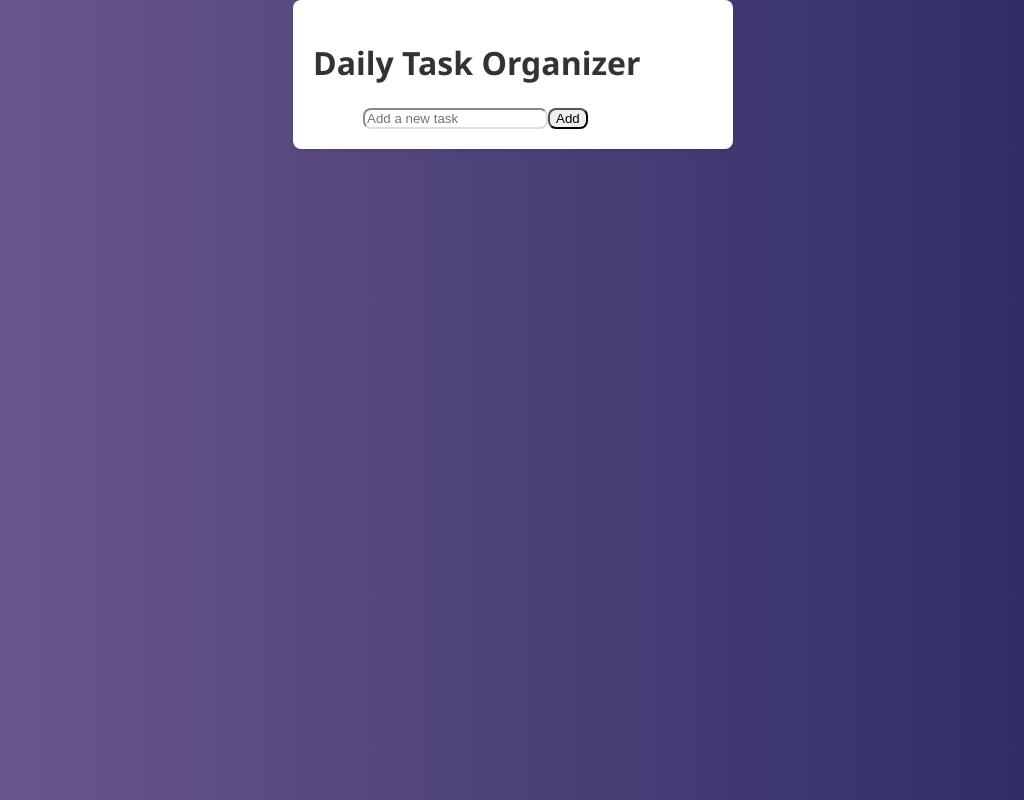
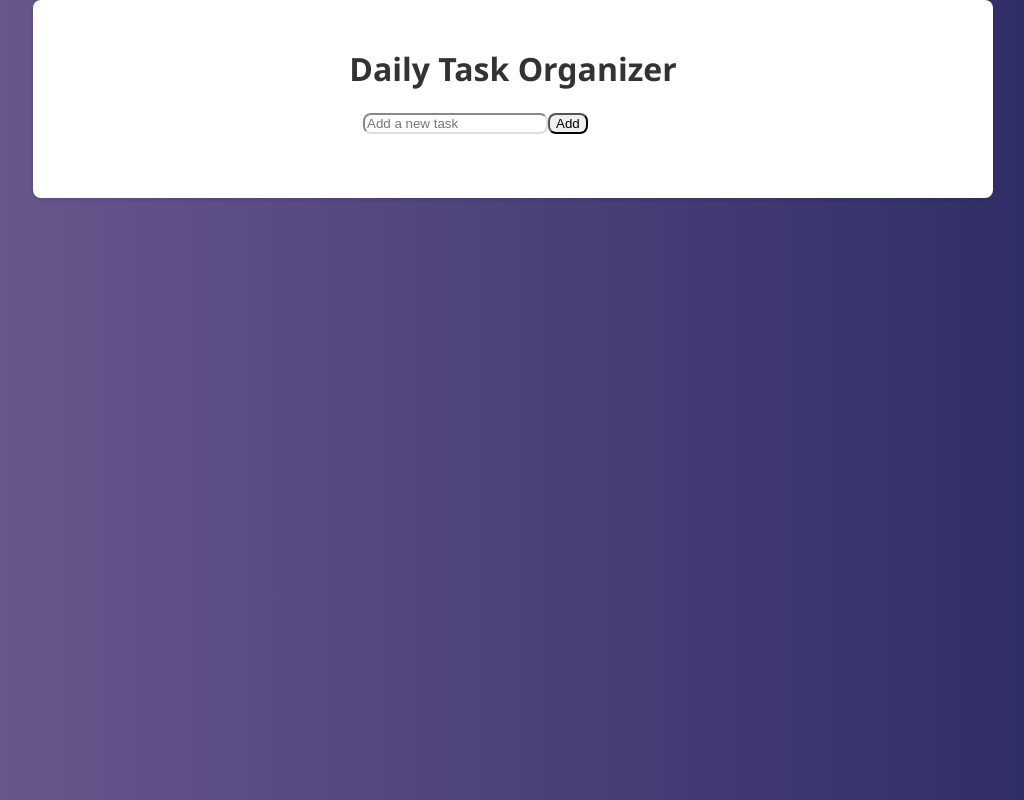
Before and after one commit to umairBinMohammad/daily-task-organizer, a React (Create React App) app: page / in a window 1280 px wide. Shown: the whole page, without its empty margins (127-1151 px from the left). Built offline with nearby package versions, Linux system fonts and the light colour scheme.

Commit message:
Modified formatting of App.js to use percentages

```diff
--- a/src/App.js
+++ b/src/App.js
@@ -8,29 +8,31 @@ import useTaskStore from './store/taskStore';
  * It uses the task store to manage tasks and passes necessary props to child components.
  */
 const App = () => {
-  // Get tasks from the task store
   const tasks = useTaskStore((state) => state.tasks);
-  // Function to add a new task
   const addTask = useTaskStore((state) => state.addTask);
-  // Function to toggle the completion status of a task
   const toggleTaskCompletion = useTaskStore((state) => state.toggleTaskCompletion);
-  // Function to delete a task
   const deleteTask = useTaskStore((state) => state.deleteTask);
 
   return (
-    <div className="p-4 max-w-md mx-auto bg-gray-100 min-h-screen" style={{ maxWidth: '400px', margin: '0 auto', padding: '20px', borderRadius: '8px', boxShadow: '0 2px 4px rgba(0, 0, 0, 0.1)', backgroundColor: '#fff' }}>
-      <h1 className="text-xl font-bold text-center mb-4">Daily Task Organizer</h1>
+    <div
+      className="p-4 max-w-md mx-auto bg-gray-100 min-h-screen"
+      style={{
+        maxWidth: '65%', // 90% of the viewport width
+        margin: '0 auto',
+        padding: '2% 5% 5% 5%', // Lowered the top padding to 2%
+        borderRadius: '0.5rem', // Use rem for consistent scaling
+        boxShadow: '0 0.125rem 0.25rem rgba(0, 0, 0, 0.1)', // Converted to rem
+        backgroundColor: '#fff',
+      }}
+    >
+      <h1 className="text-xl font-bold text-center mb-4" style={{ textAlign: 'center' }}>Daily Task Organizer</h1>
       {/* Component to add a new task */}
       <div className="mb-4">
         <AddTask onAdd={addTask} />
       </div>
       {/* Component to list all tasks */}
       <div className="mt-4">
-        <TaskList
-          tasks={tasks}
-          onToggle={toggleTaskCompletion}
-          onDelete={deleteTask}
-        />
+        <TaskList tasks={tasks} onToggle={toggleTaskCompletion} onDelete={deleteTask} />
       </div>
     </div>
   );
```
